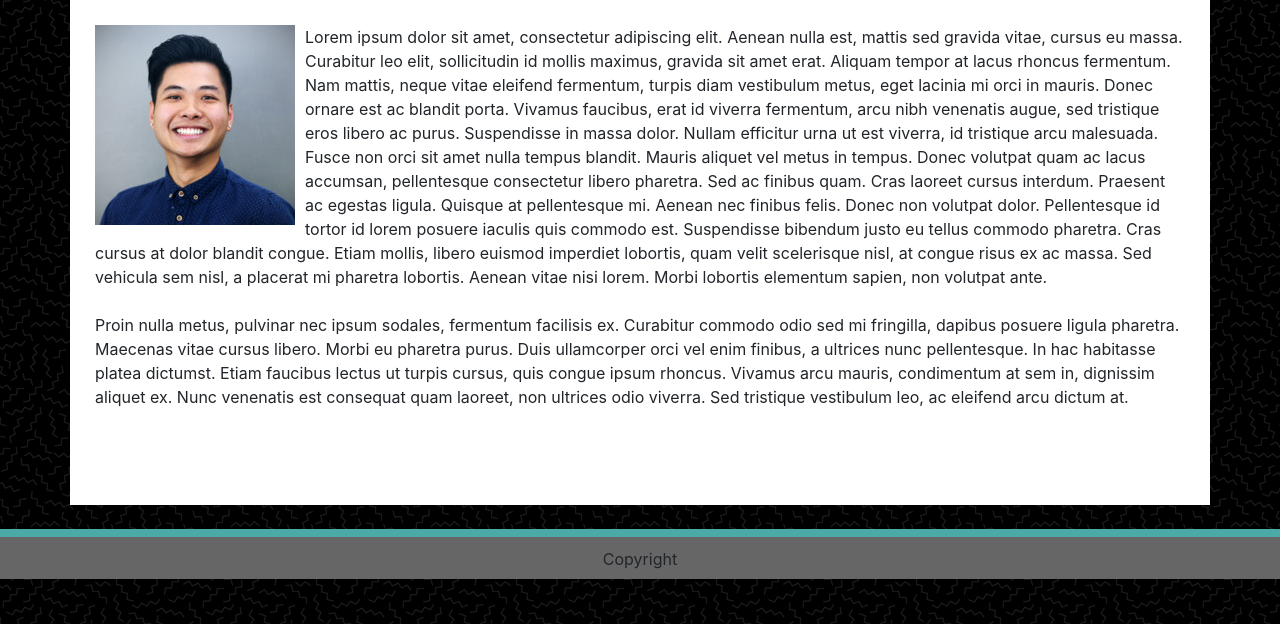
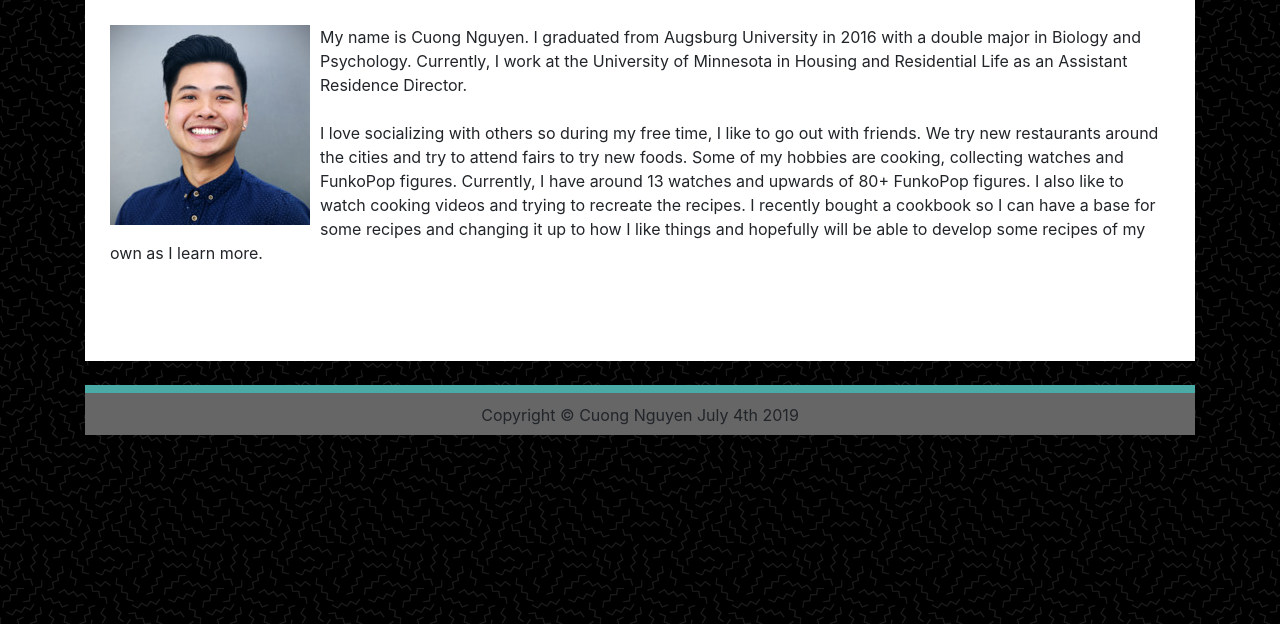
Before and after one commit to nguyenc26/Responsive-Portfolio, a plain HTML site: page index.html in a window 1280 px wide. Shown: the part 176-800 px from the top of the page. Drawn offline with nearby package versions, Linux system fonts and the light colour scheme.

Commit message:
updated things

```diff
--- a/assests/css/style.css
+++ b/assests/css/style.css
@@ -45,6 +45,7 @@
     background-color: #ffffff;
     border-color: #dddddd;
     padding: 20px 20px 70px 20px;
+    overflow: auto;
 }
 
 h2 {
--- a/index.html
+++ b/index.html
@@ -23,8 +23,6 @@
                 </nav>
             </header>
         </div>
-    </div>
-
         <div class="clearfix navbarcolor"></div>
         <br>
         <div class="content container">
@@ -33,39 +31,26 @@
             <div class=clearfix>
                 <img src="assests/images/Cuong.jpg" alt="Picture of Cuong" />
                 <p class="bio">
-                Lorem ipsum dolor sit amet, consectetur adipiscing elit. Aenean nulla est, mattis sed gravida vitae,
-                cursus eu massa. Curabitur leo elit, sollicitudin id mollis maximus, gravida sit amet erat. Aliquam
-                tempor at lacus rhoncus fermentum. Nam mattis, neque vitae eleifend fermentum, turpis diam
-                vestibulum metus, eget lacinia mi orci in mauris. Donec ornare est ac blandit porta. Vivamus
-                faucibus, erat id viverra fermentum, arcu nibh venenatis augue, sed tristique eros libero ac purus.
-                Suspendisse in massa dolor. Nullam efficitur urna ut est viverra, id tristique arcu malesuada.
-
-                <br>
-                Fusce non orci sit amet nulla tempus blandit. Mauris aliquet vel metus in tempus. Donec volutpat
-                quam ac lacus accumsan, pellentesque consectetur libero pharetra. Sed ac finibus quam. Cras laoreet
-                cursus interdum. Praesent ac egestas ligula. Quisque at pellentesque mi. Aenean nec finibus felis.
-                Donec non volutpat dolor. Pellentesque id tortor id lorem posuere iaculis quis commodo est.
-                Suspendisse bibendum justo eu tellus commodo pharetra. Cras cursus at dolor blandit congue. Etiam
-                mollis, libero euismod imperdiet lobortis, quam velit scelerisque nisl, at congue risus ex ac massa.
-                Sed vehicula sem nisl, a placerat mi pharetra lobortis. Aenean vitae nisi lorem. Morbi lobortis
-                elementum sapien, non volutpat ante.
-
+                    My name is Cuong Nguyen. I graduated from Augsburg University in 2016 with a double major in Biology
+                    and
+                    Psychology. Currently, I work at the University of Minnesota in Housing and Residential Life as an
+                    Assistant Residence Director.
                     <br>
                     <br>
-                Proin nulla metus, pulvinar nec ipsum sodales, fermentum facilisis ex. Curabitur commodo odio sed mi
-                fringilla, dapibus posuere ligula pharetra. Maecenas vitae cursus libero. Morbi eu pharetra purus.
-                Duis ullamcorper orci vel enim finibus, a ultrices nunc pellentesque. In hac habitasse platea
-                dictumst. Etiam faucibus lectus ut turpis cursus, quis congue ipsum rhoncus. Vivamus arcu mauris,
-                condimentum at sem in, dignissim aliquet ex. Nunc venenatis est consequat quam laoreet, non ultrices
-                odio viverra. Sed tristique vestibulum leo, ac eleifend arcu dictum at.
+                    I love socializing with others so during my free time, I like to go out with friends. We try new
+                    restaurants around the cities and try to attend fairs to try new foods. Some of my hobbies are
+                    cooking,
+                    collecting watches and FunkoPop figures. Currently, I have around 13 watches and upwards of 80+
+                    FunkoPop
+                    figures. I also like to watch cooking videos and trying to recreate the recipes. I recently bought a
+                    cookbook so I can have a base for some recipes and changing it up to how I like things and hopefully
+                    will be able to develop some recipes of my own as I learn more.
                 </p>
             </div>
         </div>
         <br>
-    <footer>Copyright</footer>
-
+        <footer>Copyright © Cuong Nguyen July 4th 2019</footer>
     </div>
-
 </body>
 
 </html>
```
Also changed, not shown: contact.html (+11 -12 lines), portfolio.html (+16 -22 lines). Lines whose indentation alone changed are shown as unchanged.
